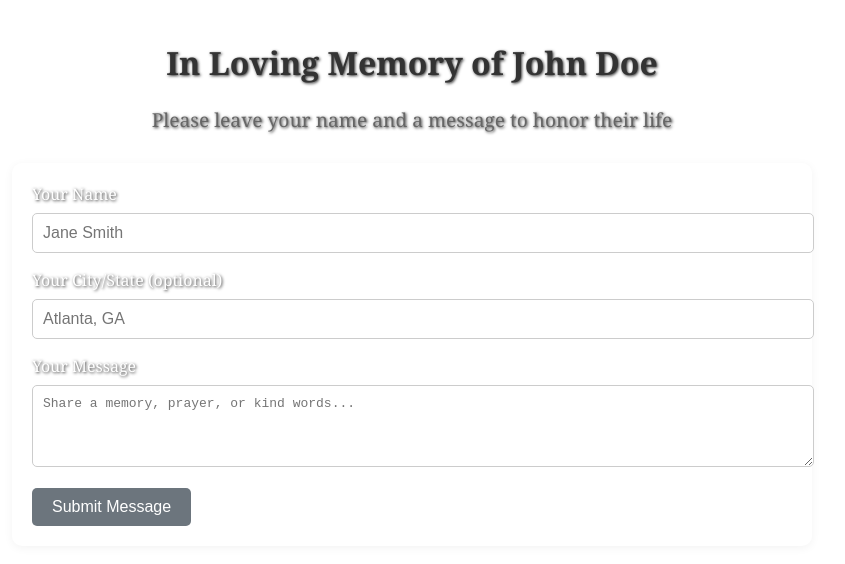
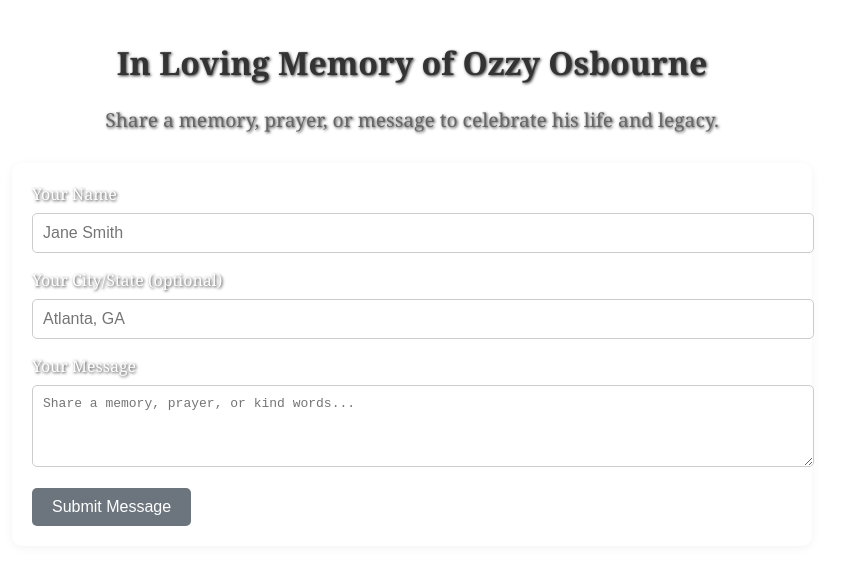
Before and after one commit to JWARD21225/JrW21225, a plain HTML site: page index.html in a window 1280 px wide. Shown: the whole page, without its empty margins (228-1073 px from the left). Drawn offline with Linux system fonts and the light colour scheme.

Commit message:
Update index.html

```diff
--- a/index.html
+++ b/index.html
@@ -76,8 +76,8 @@
 </head>
 <body>
 
-  <h1>In Loving Memory of John Doe</h1>
-  <div class="subtitle">Please leave your name and a message to honor their life</div>
+  <h1>In Loving Memory of Ozzy Osbourne</h1>
+<div class="subtitle">Share a memory, prayer, or message to celebrate his life and legacy.</div>
 
   <form id="guestForm">
     <label for="name">Your Name</label>
```
